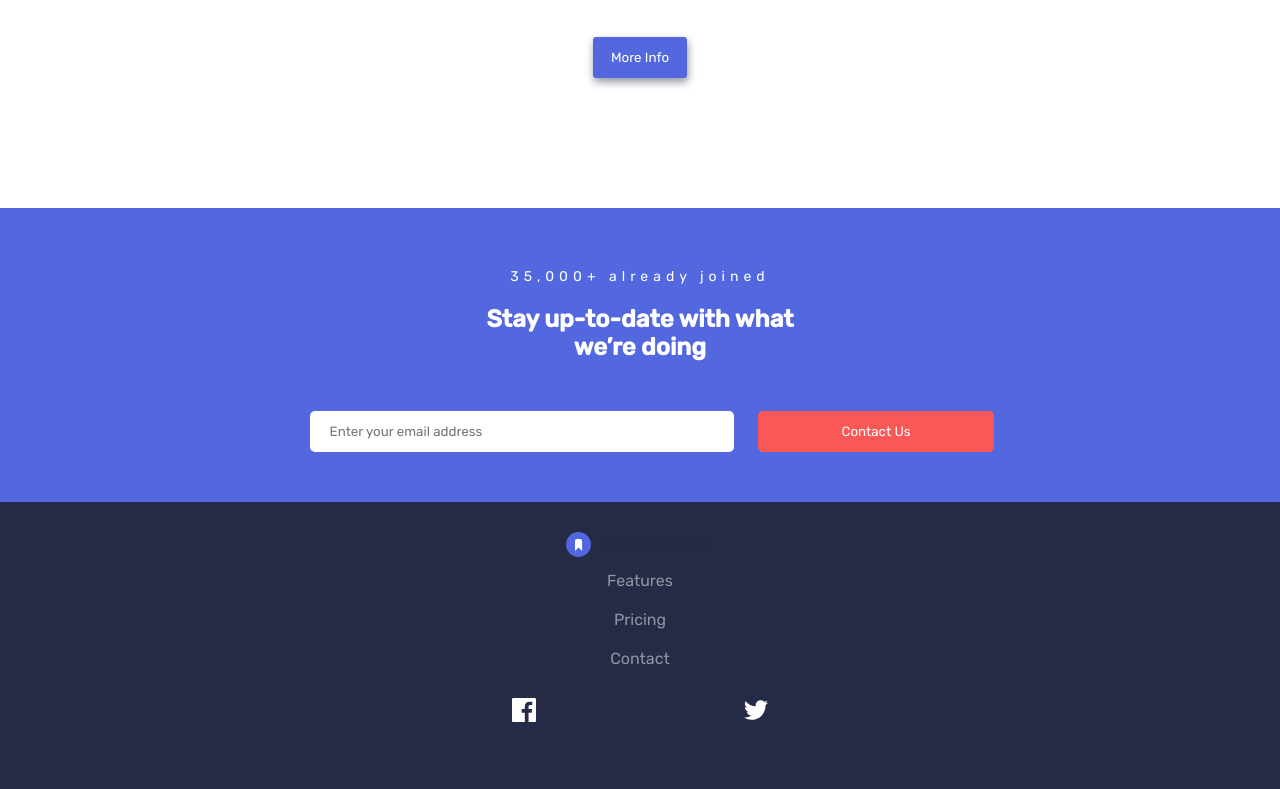
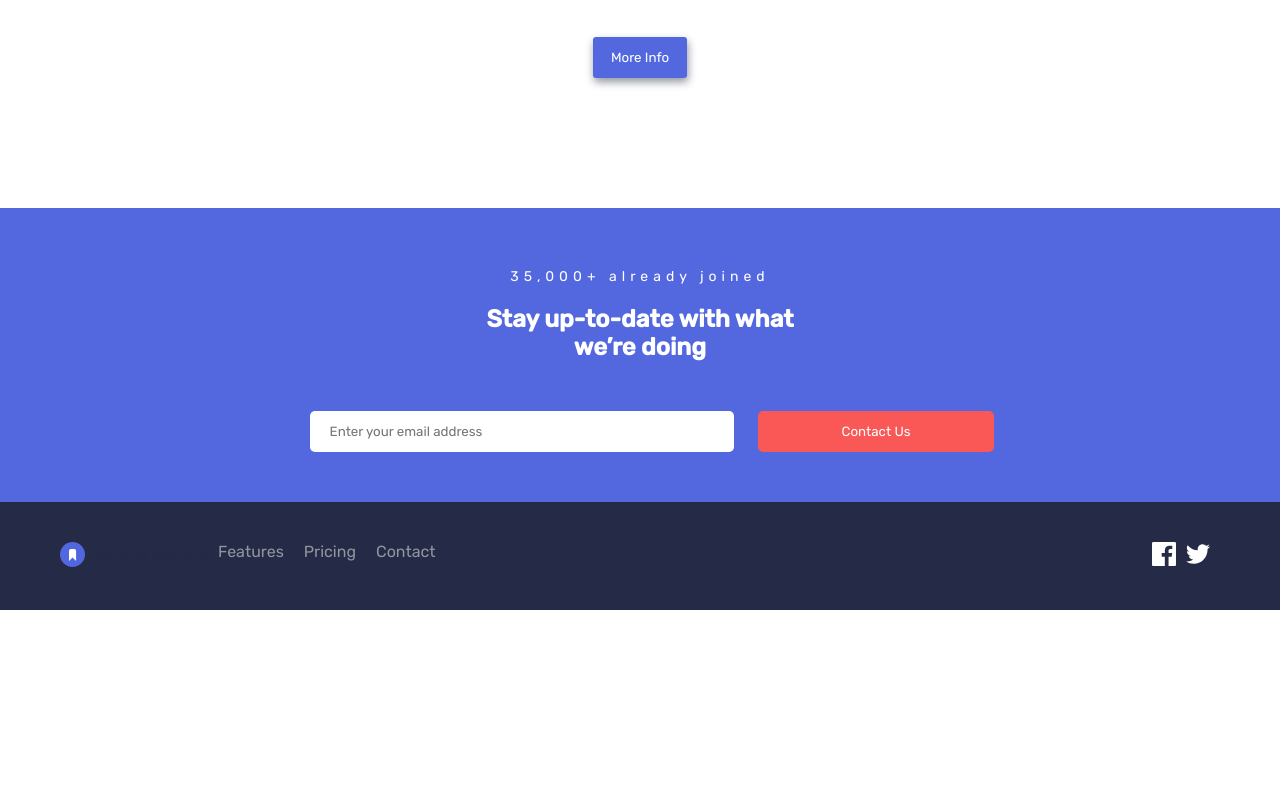
Before and after one commit to victoryejike/reimagined-octo-telegram, a website: page index.html in a window 1280 px wide. Shown: the part 4459-5248 px from the top of the page. After the commit the page ends 5069 px from the top, so only its background shows below. Drawn offline with Linux system fonts and the light colour scheme; files whose address does not match are found by name.

Commit message:
feat: done with layout of tablet

```diff
--- a/index.html
+++ b/index.html
@@ -241,9 +241,9 @@
       <div class="footer__navlinks__imgContainer">
         <img src="./images/logo-bookmark.svg" alt="Bookmark logo" class="footer__navlinks__img">
       </div>
-      <div><a href="#" class="footer_link">Features</a></div>
-      <div><a href="#" class="footer_link">Pricing</a></div>
-      <div><a href="#" class="footer_link">Contact</a></div>
+      <div class="footer__link__container"><a href="#" class="footer_link">Features</a></div>
+      <div class="footer__link__container"><a href="#" class="footer_link">Pricing</a></div>
+      <div class="footer__link__container"><a href="#" class="footer_link">Contact</a></div>
     </div>
     <div class="footer__socials">
       <div class="footer__socials__iconContainer">
--- a/style/main.scss
+++ b/style/main.scss
@@ -411,11 +411,29 @@ body {
   // padding: 60px 0px 100px 0px;
   background-color: $color-dark-blue;
 
+  @include responsive(tab-port) {
+    display: flex;
+    justify-content: space-between;
+    align-items: center;
+    padding: 20px 60px;
+  }
+
+  .footer__navlinks {
+    @include responsive(tab-port) {
+      display: inline-flex;
+      justify-content: space-between;
+    }
+  }
+
   .footer_link {
     color: $color-gray-blue;
     text-decoration: none;
     padding: 10px 0px;
     display: block;
+
+    @include responsive(tab-port) {
+      padding: 0px 10px;
+    }
   }
   // .footer__navlinks__img {
   //   background-color: white;
@@ -429,5 +447,18 @@ body {
     display: flex;
     justify-content: space-between;
     align-items: center;
+
+    @include responsive(tab-port) {
+      text-align: end;
+      margin: 0;
+      padding: 20px 0px;
+      justify-content: flex-end;
+    }
+
+    .footer__socials__iconContainer {
+      @include responsive(tab-port) {
+        padding-right: 10px;
+      }
+    }
   }
 }
```
Also changed, not shown: style/main.css.
